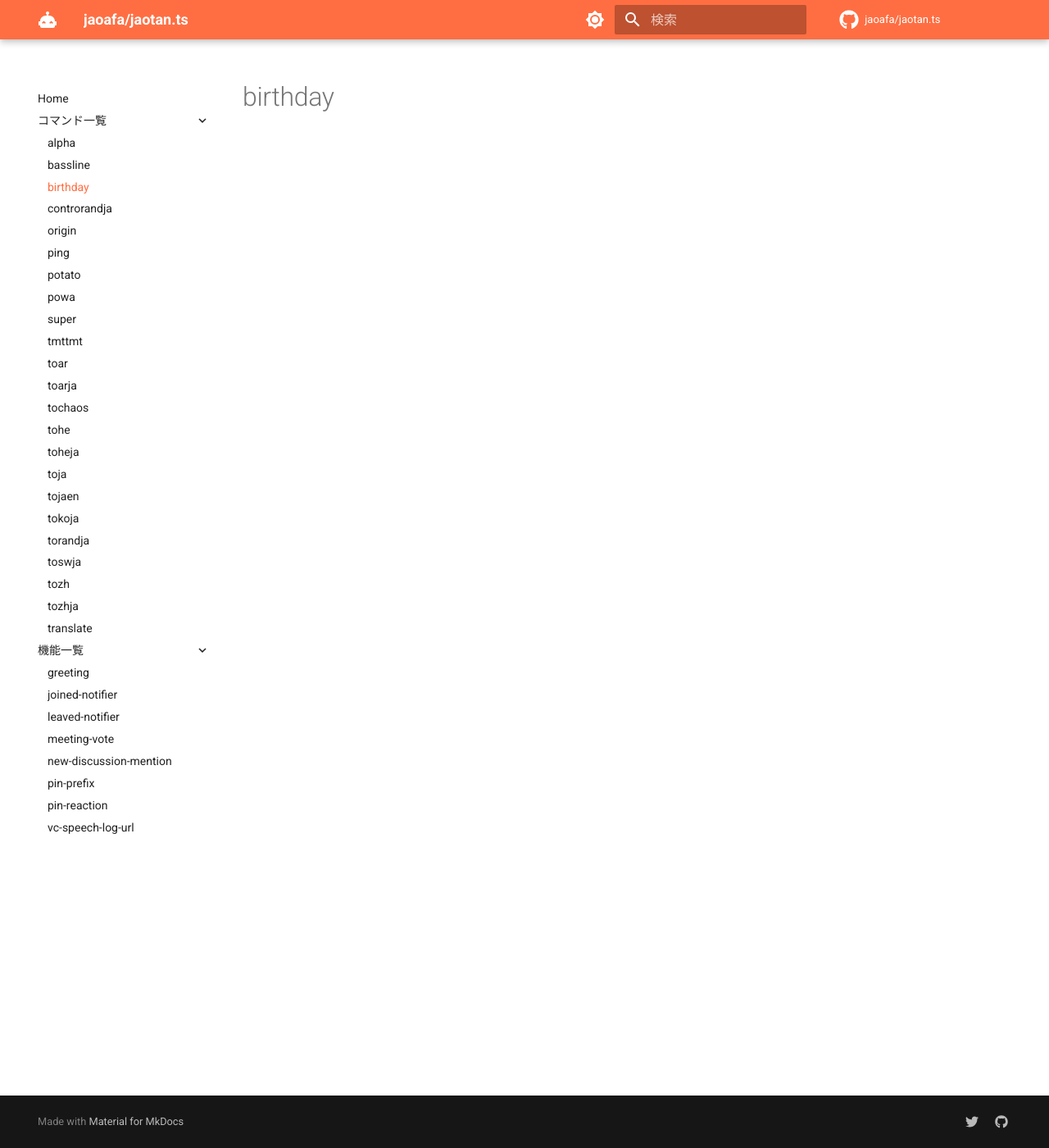
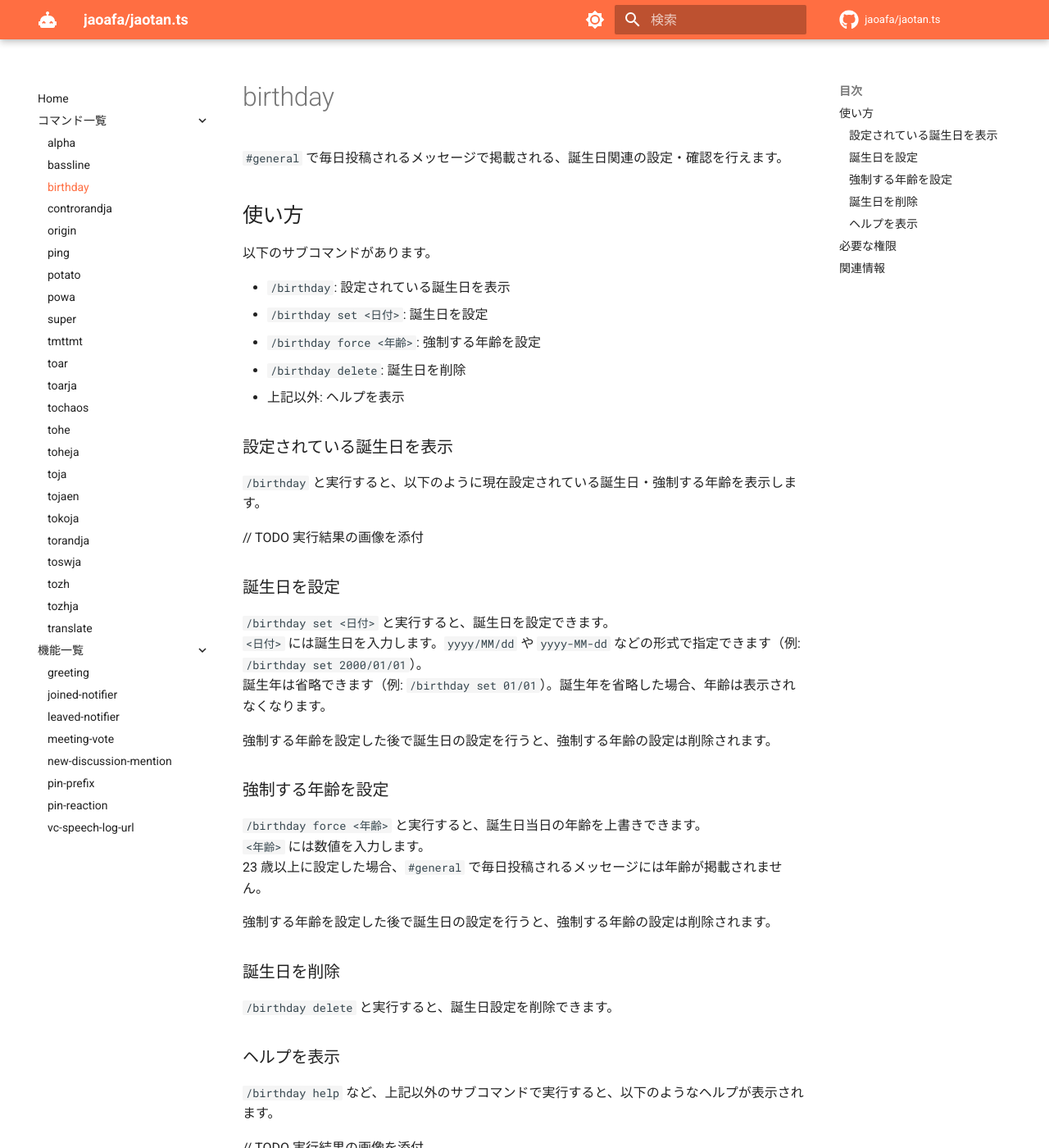
Before and after one commit to jaoafa/jaotan.ts, an MkDocs documentation site: the page built from docs/commands/birthday.md, in a window 1280 px wide and 1400 px high. Shown: the whole window at 82% size. Built offline with MkDocs 1.6.1 and Material for MkDocs 9.7.7, drawn with Linux system fonts in a browser that asks for light colours; comment, search, counter and statistics services are not loaded; some of the changed text lies outside the part shown.

Commit message:
feat: commands/birthday

```diff
--- a/docs/commands/birthday.md
+++ b/docs/commands/birthday.md
@@ -2,3 +2,55 @@
 title: birthday
 template: command.html
 ---
+
+`#general` で毎日投稿されるメッセージで掲載される、誕生日関連の設定・確認を行えます。
+
+## 使い方
+
+以下のサブコマンドがあります。
+
+- `/birthday`: 設定されている誕生日を表示
+- `/birthday set <日付>`: 誕生日を設定
+- `/birthday force <年齢>`: 強制する年齢を設定
+- `/birthday delete`: 誕生日を削除
+- 上記以外: ヘルプを表示
+
+### 設定されている誕生日を表示
+
+`/birthday` と実行すると、以下のように現在設定されている誕生日・強制する年齢を表示します。
+
+// TODO 実行結果の画像を添付
+
+### 誕生日を設定
+
+`/birthday set <日付>` と実行すると、誕生日を設定できます。
+`<日付>` には誕生日を入力します。`yyyy/MM/dd` や `yyyy-MM-dd` などの形式で指定できます（例: `/birthday set 2000/01/01`）。
+誕生年は省略できます（例: `/birthday set 01/01`）。誕生年を省略した場合、年齢は表示されなくなります。
+
+強制する年齢を設定した後で誕生日の設定を行うと、強制する年齢の設定は削除されます。
+
+### 強制する年齢を設定
+
+`/birthday force <年齢>` と実行すると、誕生日当日の年齢を上書きできます。
+`<年齢>` には数値を入力します。
+23 歳以上に設定した場合、`#general` で毎日投稿されるメッセージには年齢が掲載されません。
+
+強制する年齢を設定した後で誕生日の設定を行うと、強制する年齢の設定は削除されます。
+
+### 誕生日を削除
+
+`/birthday delete` と実行すると、誕生日設定を削除できます。
+
+### ヘルプを表示
+
+`/birthday help` など、上記以外のサブコマンドで実行すると、以下のようなヘルプが表示されます。
+
+// TODO 実行結果の画像を添付
+
+## 必要な権限
+
+誰でも利用できます。
+
+## 関連情報
+
+- [ソースコード](https://github.com/jaoafa/jaotan.ts/blob/master/src/commands/birthday.ts)
```
